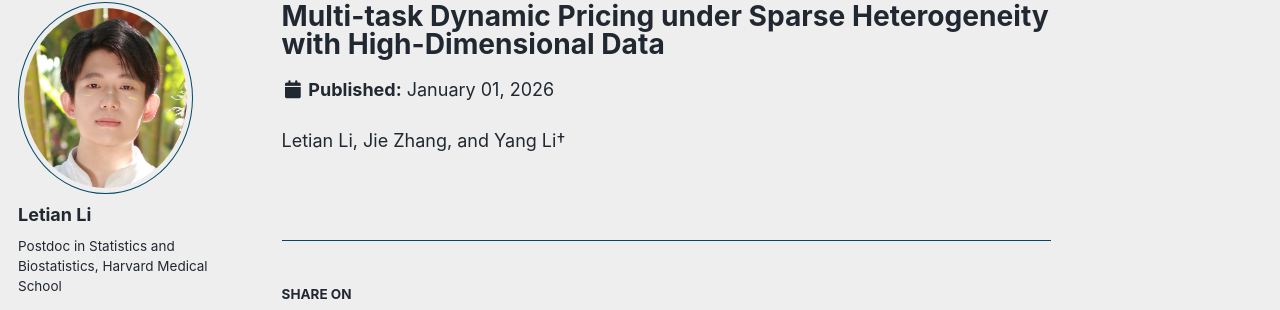
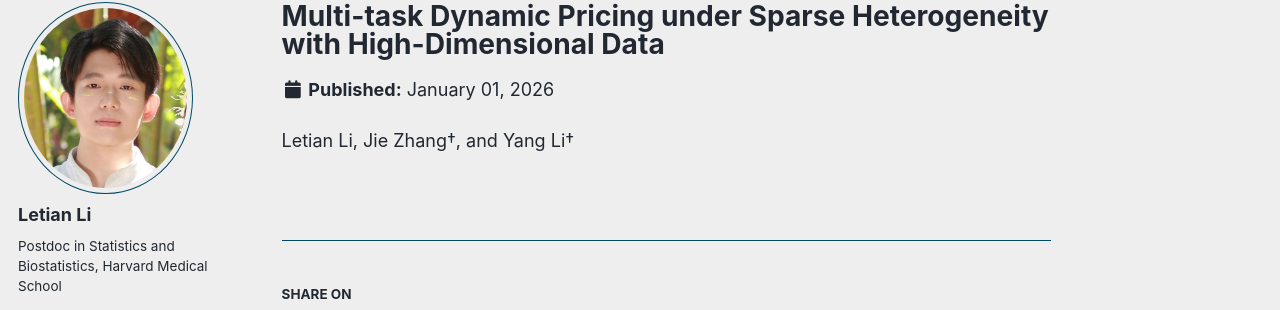
Before and after one commit to letianli059/letianli059.github.io, a Jekyll site: the page built from _publications/MTDP.md, in a window 1280 px wide. Shown: the part 97-407 px from the top of the page. Built offline with Jekyll 4.4.1, drawn with Linux system fonts in a browser that asks for light colours; some web fonts are replaced; a script bundle is joined from its source files by our own code; library files that are not in the unit come from our copies.

```diff
--- a/_publications/MTDP.md
+++ b/_publications/MTDP.md
@@ -10,4 +10,4 @@ paperurl:
 citation:
 ---
 
-Letian Li, Jie Zhang, and Yang Li†
+Letian Li, Jie Zhang†, and Yang Li†
```
